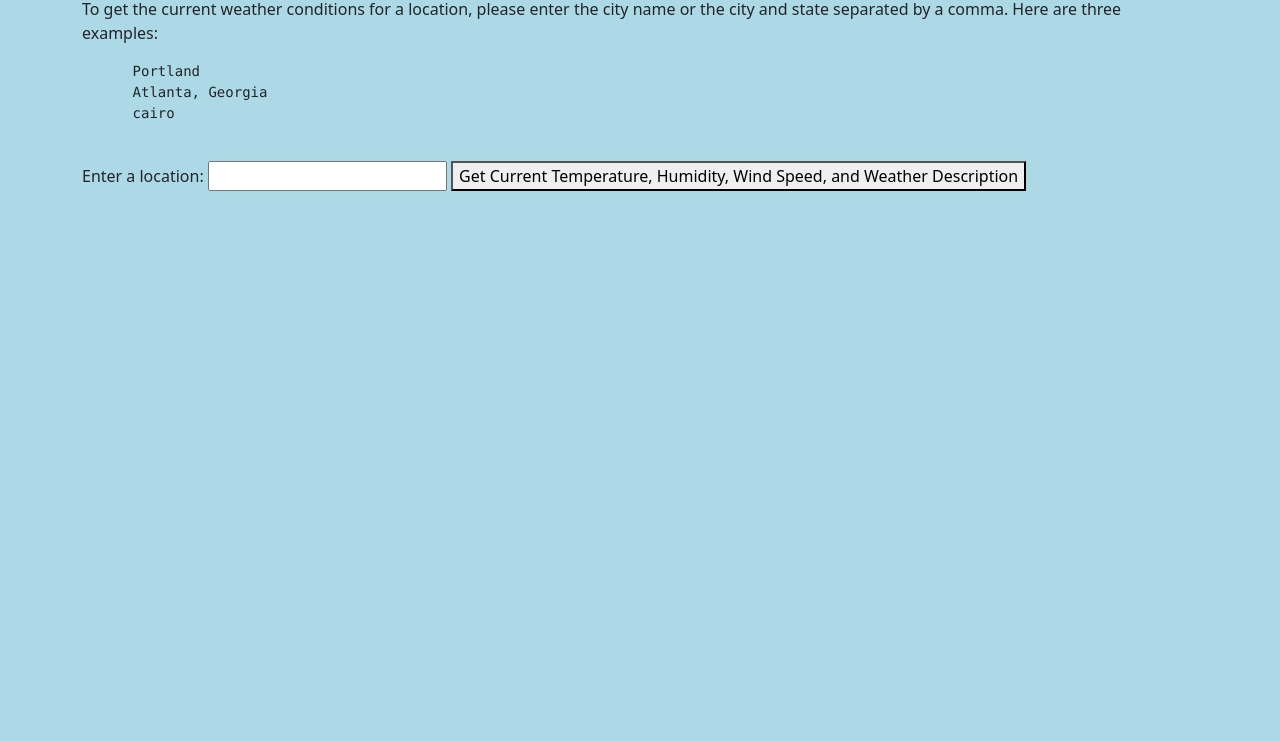
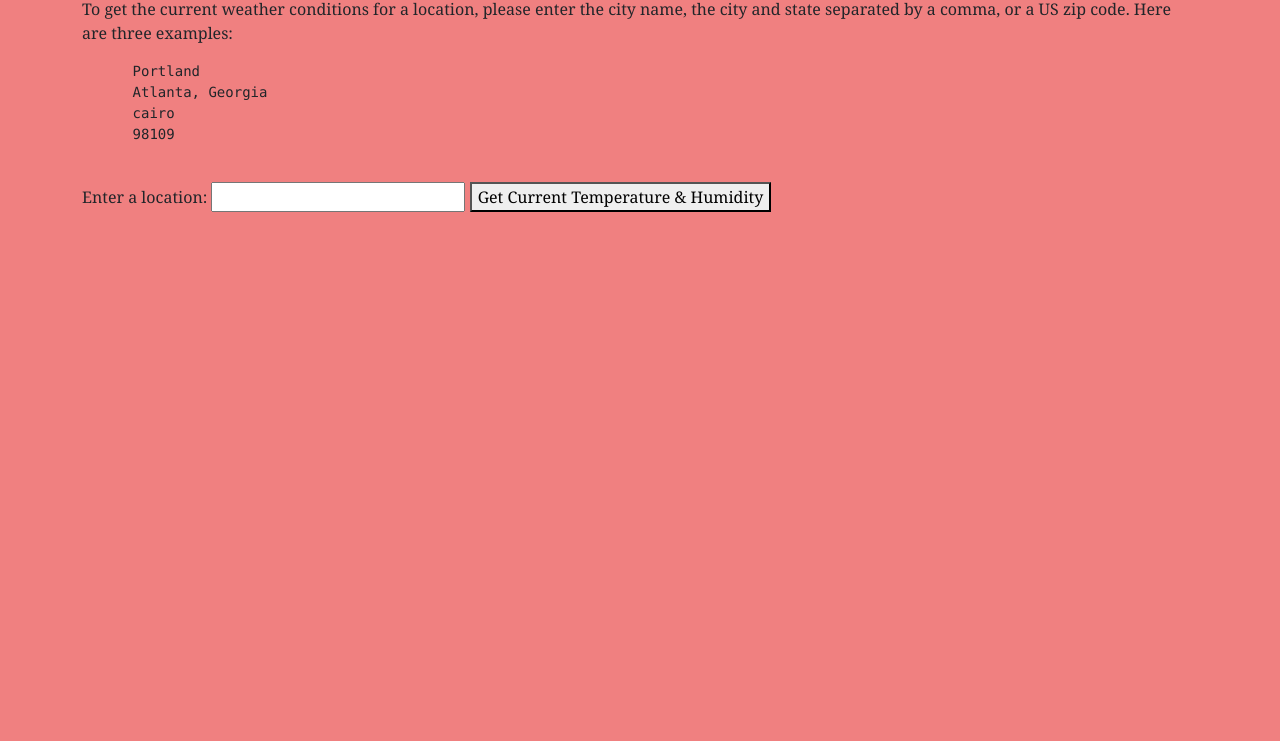
Before and after one commit to lauramhope/weather-API, a website built with webpack: page src/index.html in a window 1280 px wide. Shown: the part 59-800 px from the top of the page. Built offline with nearby package versions, Linux system fonts and the light colour scheme.

Commit message:
Add formatting.

```diff
--- a/src/css/styles.css
+++ b/src/css/styles.css
@@ -1,3 +1,9 @@
 body {
-  background-color: lightblue;
+  background-color: lightcoral;
+  font-family: Georgia, 'Times New Roman', Times, serif;
+  /* background-image: url("weatherpic.jpg");
+  background-position: auto;
+  background-repeat: no-repeat;
+  background-size: cover;
+  background-attachment: fixed; */
 }
--- a/src/index.html
+++ b/src/index.html
@@ -5,16 +5,17 @@
 <body>
   <div class="container">
     <h1>Get Weather Conditions From Anywhere!</h1>
-    <p>To get the current weather conditions for a location, please enter the city name or the city and state separated by a comma. Here are three examples:</p>
+    <p>To get the current weather conditions for a location, please enter the city name, the city and state separated by a comma, or a US zip code. Here are three examples:</p>
     <pre>
       Portland
       Atlanta, Georgia
       cairo
+      98109
     </pre>
     <form>
       <label for="location">Enter a location:</label>
       <input id="location" type="text" name="location">
-      <button type="submit" class="btn-success" id="weatherLocation">Get Current Temperature, Humidity, Wind Speed, and Weather Description</button>
+      <button type="submit" class="btn-success" id="weatherLocation">Get Current Temperature & Humidity</button>
     </form>
     <p id="showResponse"></p>
   </div>
```
Also changed, not shown: src/css/weatherpic.jpg (added).
